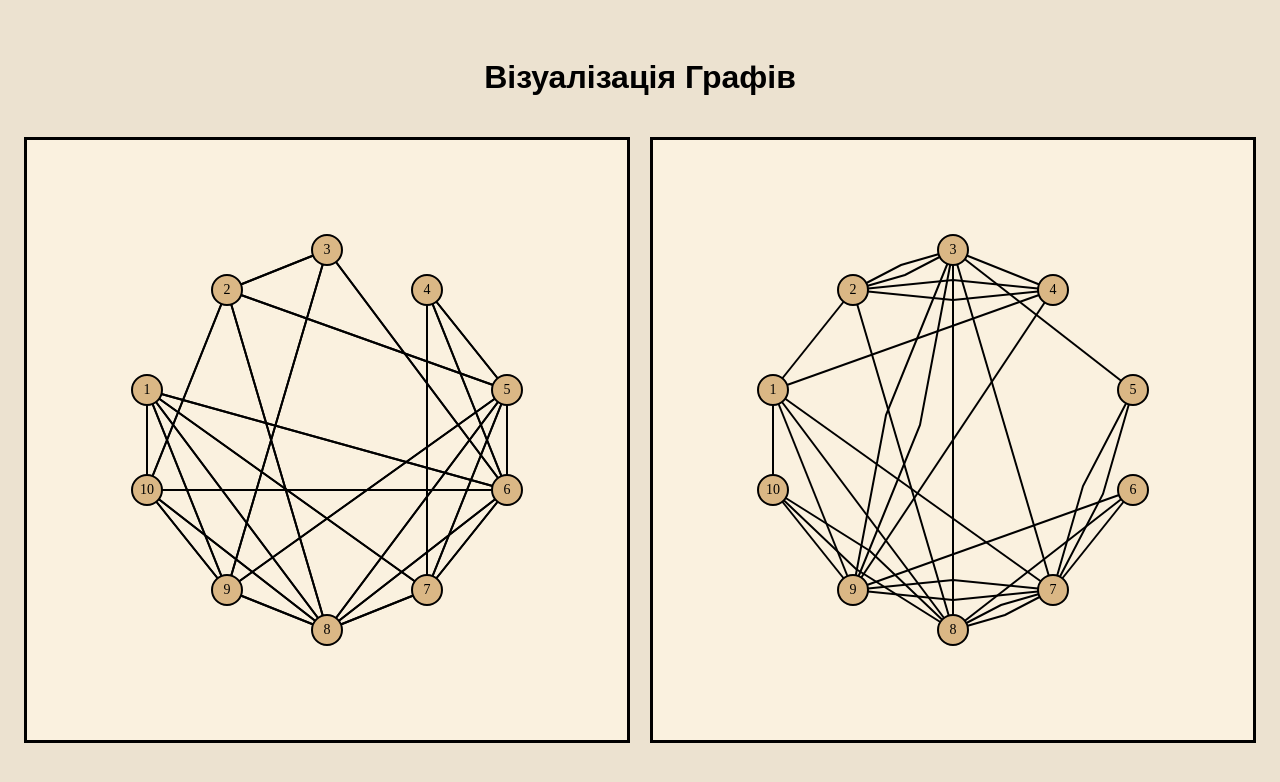
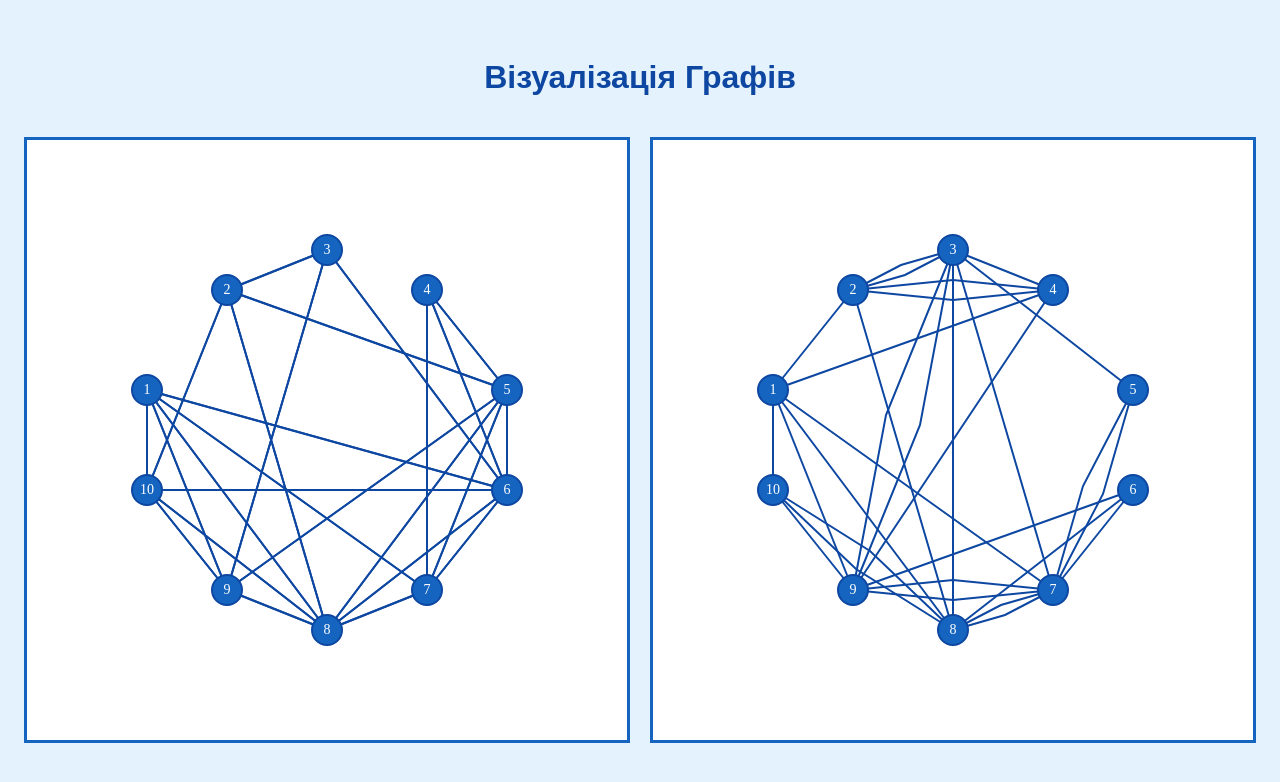
Before and after one commit to luvremak/asd-labs, a plain HTML site: page 2/lab3/index.html in a window 1280 px wide. Drawn offline with nearby package versions, Linux system fonts and the light colour scheme.

Commit message:
Update index.html

```diff
--- a/2/lab3/index.html
+++ b/2/lab3/index.html
@@ -13,7 +13,7 @@
             height: 100vh;
             margin: 0;
             font-family: Arial, sans-serif;
-            background-color: #ECE2D0;
+            background-color: #E3F2FD;
         }
         .canvases {
             display: flex;
@@ -21,15 +21,14 @@
             padding: 20px;
         }
         canvas {
-            border: 3px solid black;
-            background-color: #faf1df;
+            border: 3px solid #1565C0;
+            background-color: #FFFFFF;
         }
     </style>
     <script src="https://cdnjs.cloudflare.com/ajax/libs/seedrandom/3.0.5/seedrandom.min.js"></script>
-
 </head>
 <body>
-    <h1>Візуалізація Графів</h1>
+    <h1 style="color: #0D47A1;">Візуалізація Графів</h1>
     <div class="canvases">
         <canvas id="neNapr" width="600" height="600"></canvas>
         <canvas id="napr" width="600" height="600"></canvas>
@@ -71,15 +70,14 @@
             return matrix;
         }
 
-
         function drawNodes(ctx) {
             nodePositions.forEach((pos, idx) => {
-                ctx.fillStyle = "#DAB785";
+                ctx.fillStyle = "#1565C0";
                 ctx.beginPath();
                 ctx.arc(pos.x, pos.y, radius, 0, Math.PI * 2);
                 ctx.fill();
                 ctx.stroke();
-                ctx.fillStyle = "black";
+                ctx.fillStyle = "white";
                 ctx.font = "14px Times New Roman";
                 ctx.textAlign = "center";
                 ctx.textBaseline = "middle";
@@ -103,7 +101,7 @@
         }
 
         function drawEdges(ctx, matrix, directed) {
-            ctx.strokeStyle = "black";
+            ctx.strokeStyle = "#0D47A1";
             ctx.lineWidth = 2;
             const offset = 20;
             for (let i = 0; i < n; i++) {
```
Lines whose indentation alone changed are shown as unchanged.
